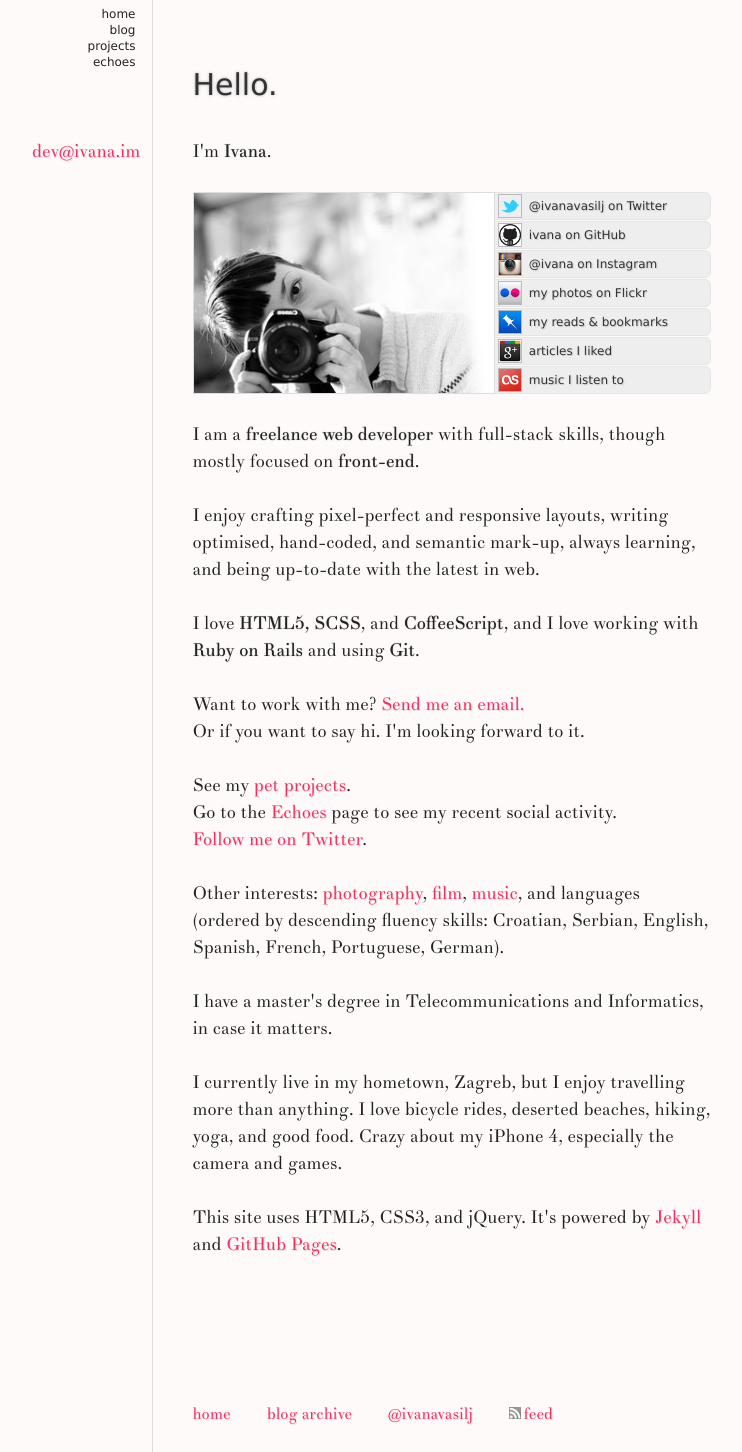
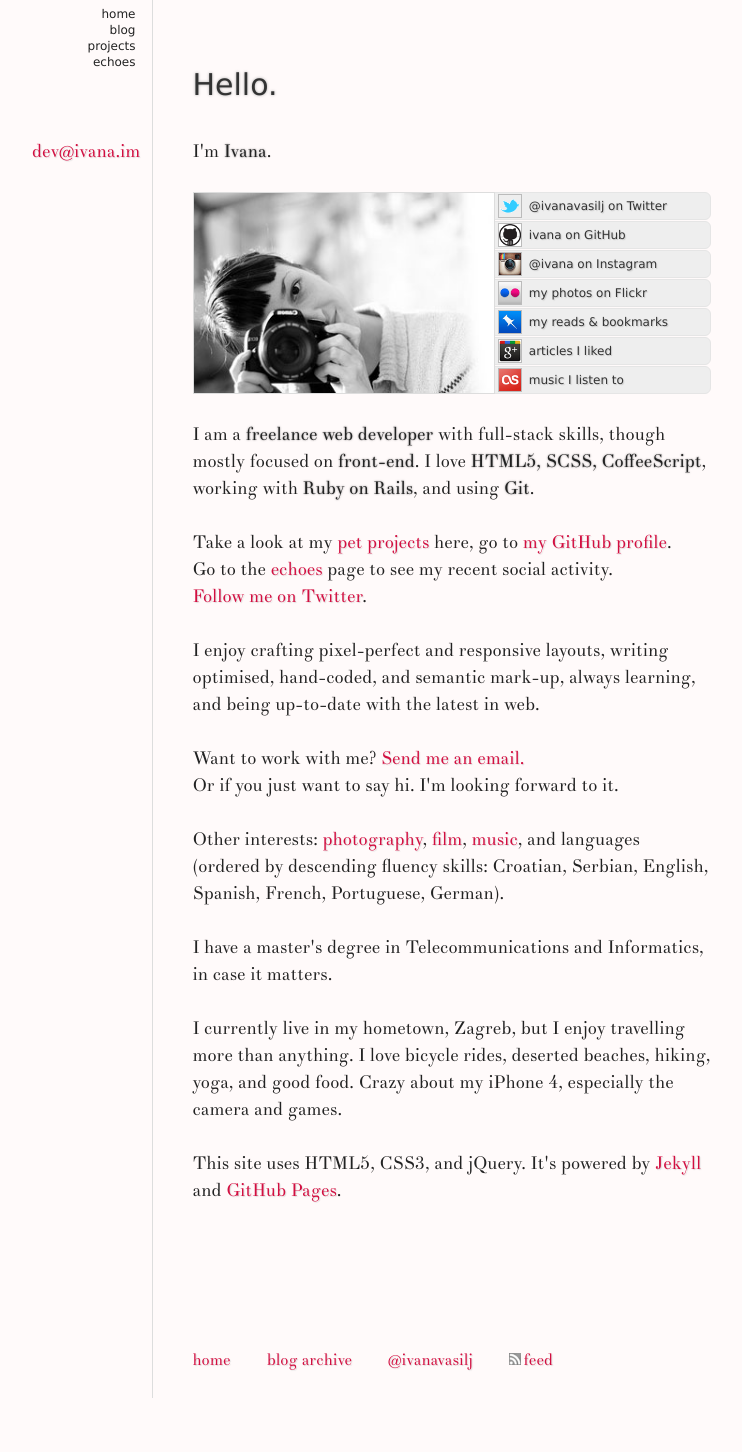
Before and after one commit to ivana/ivana.github.com, a Jekyll site: the page built from index.html, in a window 1280 px wide. Shown: the whole page, without its empty margins (209-951 px from the left). Built offline with Jekyll 4.4.1, drawn with Linux system fonts in a browser that asks for light colours; nearby versions of some CDN libraries; Markdown is read by kramdown in place of the engine named in the settings; after the commit the page ends 1398 px from its top, so only the background shows below that.

Commit message:
home content moving around

```diff
--- a/css/style.css
+++ b/css/style.css
@@ -58,13 +58,13 @@ a {
 }
 header a:focus, header a:active, header a:visited { outline:0 none }
 p a, article li a, footer a, aside a, .annotated ol a {
-  color:#F72C5F;
+  color:#D30E40;
   text-shadow: 1px 1px 1px #ddd;
   border-radius:6px;
 }
 p a:hover, article li a:hover, footer a:hover, aside a:hover, .annotated ol a:hover {
+  color:#F72C5F;
   text-decoration:underline;
-  color:#D30E40;
 }
 
 /* lists */
@@ -85,9 +85,9 @@ article ul {
 article li { line-height:1.5 }
 
 /* about */
-.vcard .n, .vcard strong { text-shadow:0px 0px 1px #777 }
+.vcard .n, .vcard strong { text-shadow:0px 0px 2px #777 }
+.vcard strong { font-weight:normal; }
 .vcard .family-name { display:none }
-.vcard strong { font-weight:normal; }
 .vcard a.email {
   display: block; width:110px; padding: 0 5px;
   position: relative; right: 9.2em; bottom: 1.5em; margin-bottom: -1.5em;
@@ -119,7 +119,7 @@ article li { line-height:1.5 }
 #projects article { margin-bottom:30px; }
 #projects article h1 { margin:1.5em 0 1em }
 #projects p { margin-bottom:1em; }
-#projects h1 a:hover { color:#D30E40;}
+#projects h1 a:hover { color:#F72C5F;}
 #projects a:active, a:visited { outline:0 none }
 #projects img { border:1px solid #ddd }
 
@@ -128,7 +128,7 @@ article li { line-height:1.5 }
   font-size:16px; color:#333;
   text-shadow:0 0 2px #aaa;
 }
-#archive a:hover { color:#D30E40; }
+#archive a:hover { color:#F72C5F; }
 #archive time { float:right; padding-top: 2px; }
 
 /* post */
--- a/index.html
+++ b/index.html
@@ -51,15 +51,19 @@ desc: about and contact info
       </a></li>
   </ol></nav>
 
-  <p>I am a <strong class="title">freelance web developer</strong> with full-stack skills, though mostly focused on <strong>front-end</strong>.</p>
+  <p>
+    I am a <strong class="title">freelance web developer</strong> with full-stack skills, though mostly focused on <strong>front-end</strong>.
+    I love <strong>HTML5, SCSS, CoffeeScript</strong>, working with <strong>Ruby on Rails</strong>, and using <strong>Git</strong>.
+  </p>
+  <p>
+    Take a look at my <a href="/projects">pet projects</a> here, go to <a href="http://github.com/ivana">my GitHub profile</a>.
+    <br>Go to the <a href="/echoes">echoes</a> page to see my recent social activity.
+    <br><a href="http://twitter.com/ivanavasilj" rel="me">Follow me on Twitter</a>.
+  <p>
+
   <p>I enjoy crafting pixel-perfect and responsive layouts, writing optimised, hand-coded, and semantic mark-up, always learning, and being up-to-date with the latest in web.</p>
-  <p>I love <strong>HTML5, SCSS</strong>, and <strong>CoffeeScript</strong>, and I love working with <strong>Ruby on Rails</strong> and using <strong>Git</strong>.</p>
 
-  <p>Want to work with me? <a href="mailto:dev@ivana.im">Send me an email.</a><br>Or if you want to say hi. I'm looking forward to it.</p>
-  <p>
-    See my <a href="/projects">pet projects</a>.<br>
-    Go to the <a href="/echoes">Echoes</a> page to see my recent social activity.<br>
-    <a href="http://twitter.com/ivanavasilj">Follow me on Twitter</a>.</p>
+  <p>Want to work with me? <a href="mailto:dev@ivana.im">Send me an email.</a><br>Or if you just want to say hi. I'm looking forward to it.</p>
 
   <p>Other interests: <a href="http://www.flickr.com/photos/ivanavasilj/" rel="me">photography</a>,
     <a href="http://movi.im/ivana" rel="me">film</a>, <a href="http://www.last.fm/user/erin4" rel="me">music</a>, and languages
```
